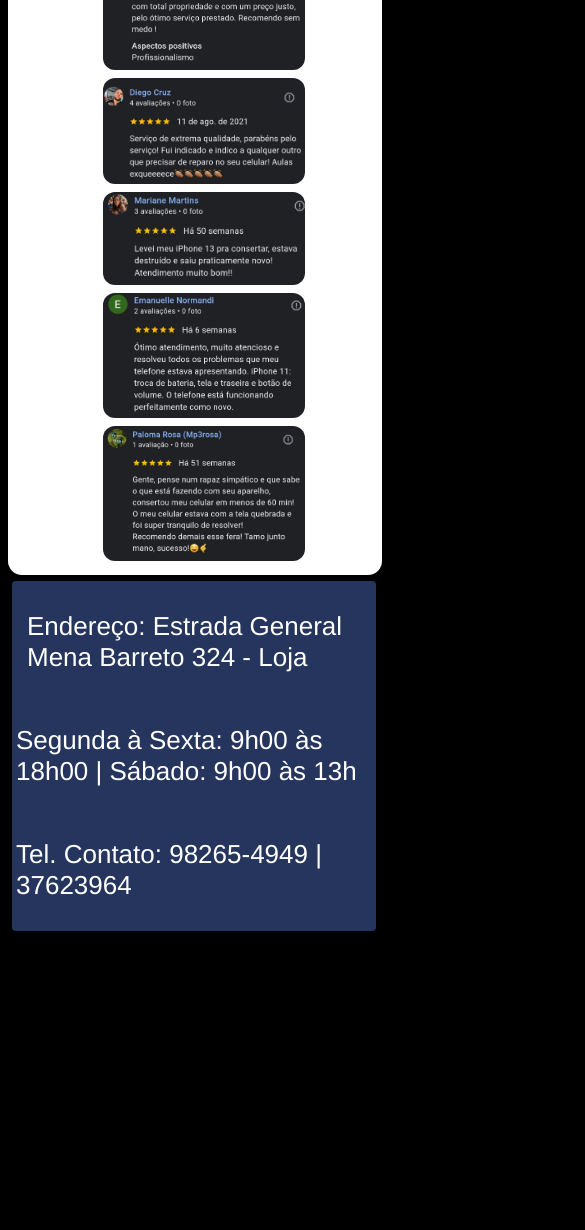
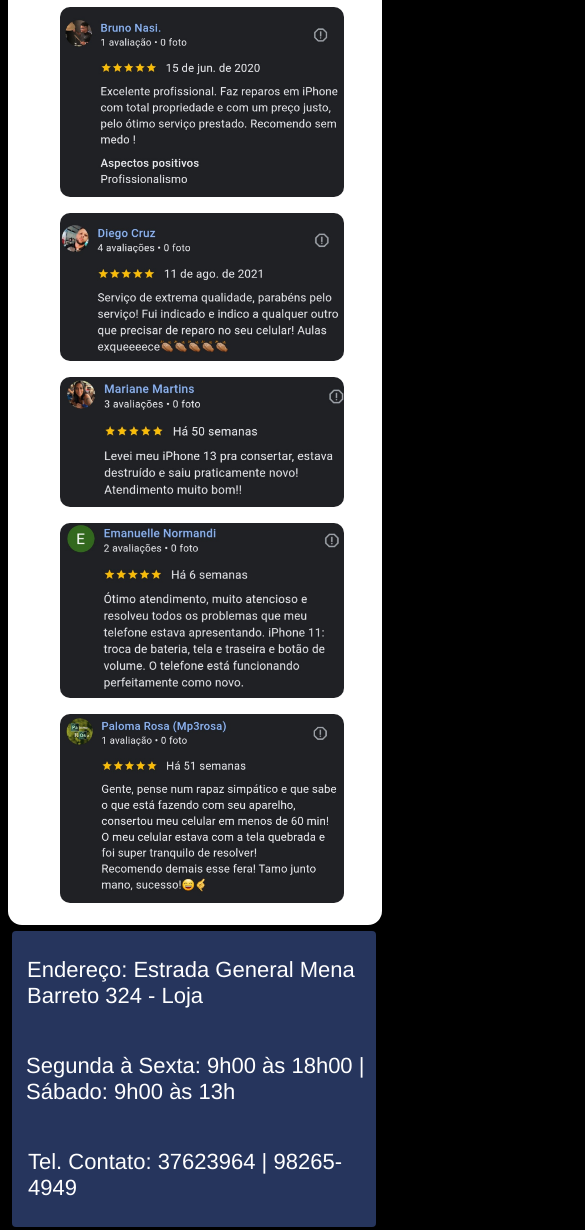
Before and after one commit to yuriKotlin22/site-RLG-Info, a plain HTML site: page index.html in a window 390 px wide. Shown: the part 2151-3381 px from the top of the page, 585 px wide, since content can reach past the window. Before the commit the page ends 3090 px from the top, so only its background shows below. Drawn offline with Linux system fonts and the light colour scheme.

Commit message:
Add files via upload

```diff
--- a/index.html
+++ b/index.html
@@ -80,7 +80,7 @@
     <footer class="footer">
         <p class="footer_endereço">Endereço: Estrada General Mena Barreto 324 - Loja </p>
         <p class="footer_horario"> Segunda à Sexta: 9h00 às 18h00 | Sábado: 9h00 às 13h </p>
-        <p class="footer_telefone"> Tel. Contato: 98265-4949 | 37623964 </p>
+        <p class="footer_telefone"> Tel. Contato: 37623964 | 98265-4949</p>
     </footer>
 
 </body>
--- a/style.css
+++ b/style.css
@@ -313,15 +313,16 @@ body {
 
     .titulo_avaliacaoes {
         margin-bottom: -5px;
-        font-size: 47px;
+        font-size: 45px;
     }
 
-    .galeria_avalicoes {
-        display: flex;
-        flex-direction: column;
-        margin-left: 23px;
-        width: 272%;
+    .img_avaliacoes {
+        width: 80%;
+        margin-left: 14px;
+        padding: 4px;
+        border-radius: 14px;
     }
+
 
     .footer {
         background-color: #26355D;
@@ -334,18 +335,20 @@ body {
     }
 
     .footer_endereço {
-        font-size: 26px;
+        font-size: 22px;
         margin-left: 11px;
         font-family: 'Franklin Gothic Medium', 'Arial Narrow', Arial, sans-serif;
     }
 
     .footer_horario {
-        font-size: 26px;
+        font-size: 22px;
+        margin-left: 10px;
         font-family: 'Franklin Gothic Medium', 'Arial Narrow', Arial, sans-serif;
     }
 
     .footer_telefone {
-        font-size: 26px;
+        font-size: 22px;
+        margin-left: 12px;
         font-family: 'Franklin Gothic Medium', 'Arial Narrow', Arial, sans-serif;
     }
 
```
